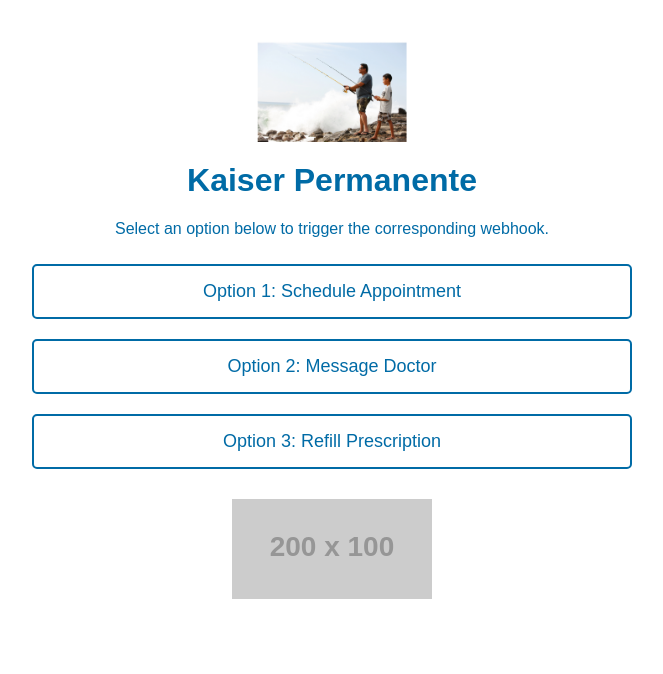
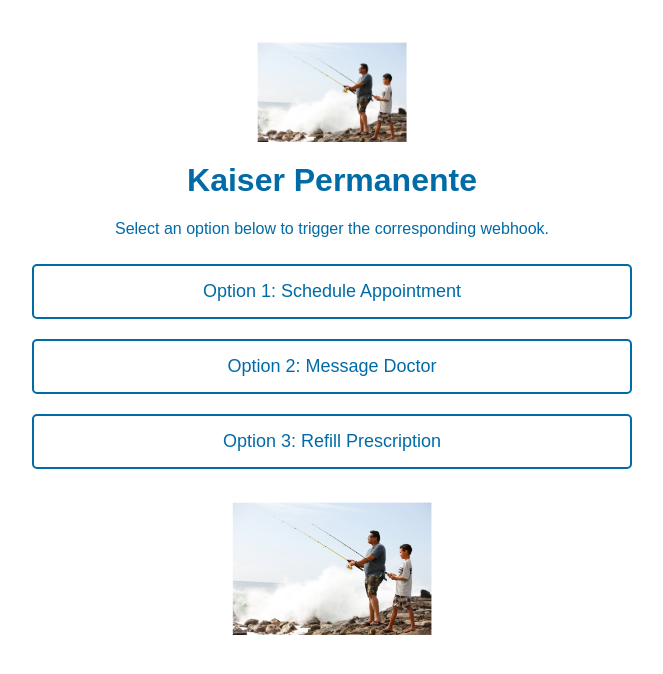
Before and after one commit to meady35/AOD, a plain HTML site: page index.html in a window 1280 px wide. Shown: the whole page, without its empty margins (308-971 px from the left). Drawn offline with Linux system fonts and the light colour scheme; placeholder pictures from the web are drawn by us.

Commit message:
Update index.html

```diff
--- a/index.html
+++ b/index.html
@@ -61,7 +61,7 @@
         <button class="option-button" onclick="sendWebhook(1)">Option 1: Schedule Appointment</button>
         <button class="option-button" onclick="sendWebhook(2)">Option 2: Message Doctor</button>
         <button class="option-button" onclick="sendWebhook(3)">Option 3: Refill Prescription</button>
-        <img src="https://via.placeholder.com/200x100?text=Bottom+Image" alt="Bottom Image" class="bottom-image">
+        <img src="https://raw.githubusercontent.com/meady35/AOD/refs/heads/main/IMG_51E41CE4DFA7-1.jpeg" alt="Bottom Image" class="bottom-image">
     </div>
 
     <script>
```
